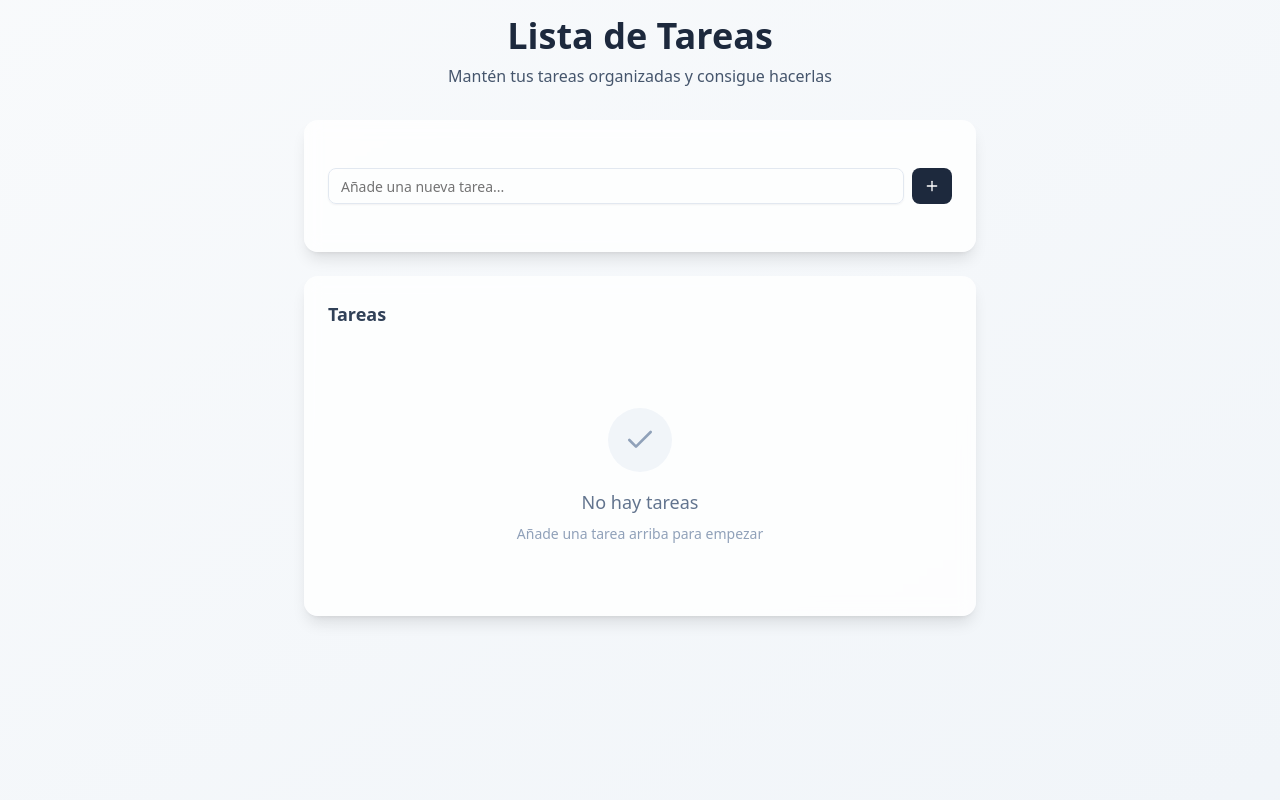
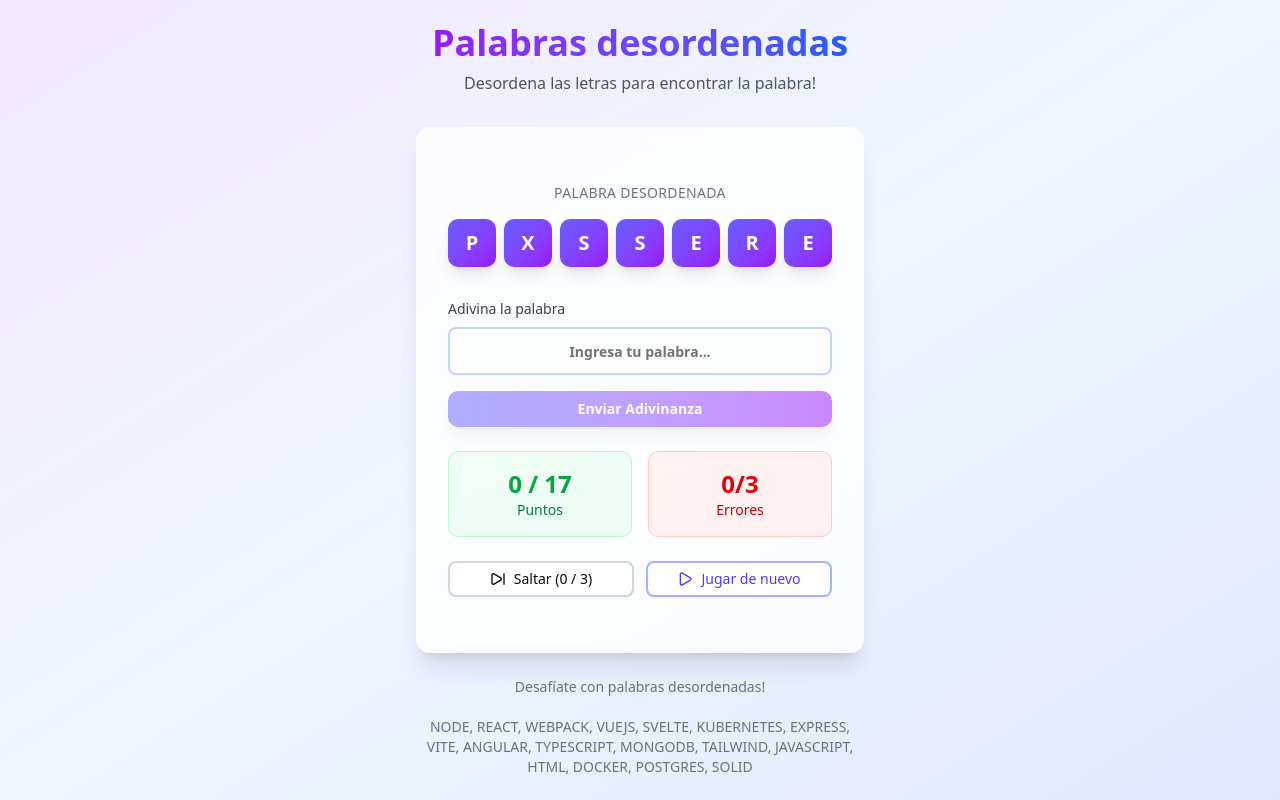
Before and after one commit to virginiar/react-hooks-app, a React (Vite) app: page / in a window 1280 px wide. Built offline with nearby package versions, Linux system fonts and the light colour scheme.

Commit message:
Implementando el componente ScrambleWords con useState

```diff
--- a/package.json
+++ b/package.json
@@ -11,6 +11,7 @@
   },
   "dependencies": {
     "@tailwindcss/vite": "^4.1.18",
+    "canvas-confetti": "^1.9.4",
     "class-variance-authority": "^0.7.1",
     "clsx": "^2.1.1",
     "lucide-react": "^0.563.0",
@@ -23,6 +24,7 @@
   },
   "devDependencies": {
     "@eslint/js": "^9.39.1",
+    "@types/canvas-confetti": "^1.9.0",
     "@types/node": "^24.10.9",
     "@types/react": "^19.2.5",
     "@types/react-dom": "^19.2.3",
--- /dev/null
+++ b/src/05-useReducer/ScrambleWords.tsx
@@ -0,0 +1,277 @@
+// ! Importante:
+// Es necesario componentes de Shadcn/ui
+// https://ui.shadcn.com/docs/installation/vite
+
+import React, { useState } from "react";
+import { Button } from "@/components/ui/button";
+import { Input } from "@/components/ui/input";
+import { Card, CardContent } from "@/components/ui/card";
+import { SkipForward, Play } from "lucide-react";
+
+import confetti from "canvas-confetti";
+
+const GAME_WORDS = [
+  "REACT",
+  "JAVASCRIPT",
+  "TYPESCRIPT",
+  "HTML",
+  "ANGULAR",
+  "SOLID",
+  "NODE",
+  "VUEJS",
+  "SVELTE",
+  "EXPRESS",
+  "MONGODB",
+  "POSTGRES",
+  "DOCKER",
+  "KUBERNETES",
+  "WEBPACK",
+  "VITE",
+  "TAILWIND",
+];
+
+// Esta función mezcla el arreglo para que siempre sea aleatorio
+const shuffleArray = (array: string[]) => {
+  return array.sort(() => Math.random() - 0.5);
+};
+
+// Esta función mezcla las letras de la palabra
+const scrambleWord = (word: string = "") => {
+  return word
+    .split("")
+    .sort(() => Math.random() - 0.5)
+    .join("");
+};
+
+export const ScrambleWords = () => {
+  const [words, setWords] = useState(shuffleArray(GAME_WORDS));
+
+  const [currentWord, setCurrentWord] = useState(words[0]);
+  const [scrambledWord, setScrambledWord] = useState(scrambleWord(currentWord));
+  const [guess, setGuess] = useState("");
+  const [points, setPoints] = useState(0);
+  const [errorCounter, setErrorCounter] = useState(0);
+  const [skipCounter, setSkipCounter] = useState(0);
+
+  // No se precisa un useState, son constantes
+  // const [maxSkips, setMaxSkips] = useState(3);
+  // const [maxAllowErrors, setMaxAllowErrors] = useState(3);
+  const maxSkips = 3;
+  const maxAllowErrors = 3;
+
+  const [isGameOver, setIsGameOver] = useState(false);
+
+  // React:FormEvent está depreciado
+  const handleGuessSubmit = (e: React.SubmitEvent) => {
+    // Previene el refresh de la página
+    e.preventDefault();
+    // Implementar lógica de juego
+    // console.log("Intento de adivinanza:", guess, currentWord);
+    if (guess === currentWord) {
+      const updatedWords = words.slice(1);
+      const newWord = updatedWords[0];
+
+      confetti({
+        particleCount: 100,
+        spread: 120,
+        origin: { y: 0.6 },
+      });
+
+      setPoints(points + 1);
+      setGuess("");
+      setWords(updatedWords);
+      setCurrentWord(newWord);
+      setScrambledWord(scrambleWord(newWord));
+      return;
+    }
+
+    setErrorCounter(errorCounter + 1);
+    setGuess("");
+
+    if (errorCounter + 1 >= maxAllowErrors) {
+      setIsGameOver(true);
+    }
+  };
+
+  const handleSkip = () => {
+    // console.log("Palabra saltada");
+    if (skipCounter >= maxSkips) return;
+
+    const updatedWords = words.slice(1);
+    const newWord = updatedWords[0];
+
+    setSkipCounter(skipCounter + 1);
+    setWords(updatedWords);
+    setCurrentWord(newWord);
+    setScrambledWord(scrambleWord(newWord));
+    setGuess("");
+  };
+
+  const handlePlayAgain = () => {
+    // console.log("Jugar de nuevo");
+    const newArray = shuffleArray(GAME_WORDS);
+    const newWord = newArray[0];
+
+    setPoints(0);
+    setErrorCounter(0);
+    setGuess("");
+    setWords(newArray);
+    setCurrentWord(newWord);
+    setIsGameOver(false);
+    setSkipCounter(0);
+    setScrambledWord(scrambleWord(newWord));
+  };
+
+  //! Si ya no hay palabras para jugar, se muestra el mensaje de fin de juego
+  if (words.length === 0) {
+    confetti({
+      particleCount: 100,
+      spread: 120,
+      origin: { y: 0.6 },
+    });
+    return (
+      <div className="min-h-screen bg-linear-to-br from-purple-100 via-blue-50 to-indigo-100 flex items-center justify-center p-4">
+        <div className="w-full max-w-md mx-auto">
+          <h1 className="text-4xl font-bold bg-linear-to-r from-purple-600 to-blue-600 bg-clip-text text-transparent mb-2">
+            Palabras desordenadas
+          </h1>
+          <p className="text-gray-600">No hay palabras para jugar</p>
+          <br />
+          <div>Puntaje: {points}</div>
+          <br />
+          <div>Errores: {errorCounter}</div>
+          <br />
+          <div>Saltos: {skipCounter}</div>
+          <br />
+          <Button onClick={handlePlayAgain}>Jugar de nuevo</Button>
+        </div>
+      </div>
+    );
+  }
+
+  return (
+    <div className="min-h-screen bg-linear-to-br from-purple-100 via-blue-50 to-indigo-100 flex items-center justify-center p-4">
+      <div className="w-full max-w-md mx-auto">
+        {/* Header */}
+        <div className="text-center mb-8">
+          <h1 className="text-4xl font-bold bg-linear-to-r from-purple-600 to-blue-600 bg-clip-text text-transparent mb-2">
+            Palabras desordenadas
+          </h1>
+          <p className="text-gray-600">
+            Desordena las letras para encontrar la palabra!
+          </p>
+        </div>
+
+        {/* Main Game Card */}
+        <Card className="backdrop-blur-sm bg-white/80 border-0 shadow-xl">
+          <CardContent className="p-8">
+            {/* Scrambled Word Display */}
+            <div className="mb-8">
+              <h2 className="text-center text-sm font-medium text-gray-500 mb-4 uppercase tracking-wide flex items-center justify-center gap-2">
+                Palabra Desordenada
+                {isGameOver && (
+                  <span className="text-red-500 text-xl"> {currentWord}</span>
+                )}
+              </h2>
+
+              <div className="flex justify-center gap-2 mb-6">
+                {scrambledWord.split("").map((letter, index) => (
+                  <div
+                    key={index}
+                    className="w-12 h-12 bg-linear-to-br from-indigo-500 to-purple-600 rounded-lg flex items-center justify-center text-white font-bold text-xl shadow-lg transform hover:scale-105 transition-transform duration-200"
+                    style={{
+                      animationDelay: `${index * 0.1}s`,
+                      animation: "fadeInUp 0.6s ease-out forwards",
+                    }}
+                  >
+                    {letter}
+                  </div>
+                ))}
+              </div>
+            </div>
+
+            {/* Guess Input */}
+            <form onSubmit={handleGuessSubmit} className="mb-6">
+              <div className="space-y-4">
+                <div>
+                  <label
+                    htmlFor="guess"
+                    className="block text-sm font-medium text-gray-700 mb-2"
+                  >
+                    Adivina la palabra
+                  </label>
+                  <Input
+                    id="guess"
+                    type="text"
+                    value={guess}
+                    onChange={(e) =>
+                      setGuess(e.target.value.toUpperCase().trim())
+                    }
+                    placeholder="Ingresa tu palabra..."
+                    className="text-center text-lg font-semibold h-12 border-2 border-indigo-200 focus:border-indigo-500 transition-colors"
+                    maxLength={scrambledWord.length}
+                    disabled={isGameOver}
+                  />
+                </div>
+                <Button
+                  type="submit"
+                  className="w-full bg-linear-to-r from-indigo-500 to-purple-600 hover:from-indigo-600 hover:to-purple-700 text-white font-semibold py-3 rounded-lg shadow-lg hover:shadow-xl transform hover:scale-[1.02] transition-all duration-200"
+                  disabled={!guess.trim() || isGameOver}
+                >
+                  Enviar Adivinanza
+                </Button>
+              </div>
+            </form>
+
+            {/* Stats */}
+            <div className="grid grid-cols-2 gap-4 mb-6">
+              <div className="bg-linear-to-br from-green-50 to-emerald-50 rounded-lg p-4 text-center border border-green-200">
+                <div className="text-2xl font-bold text-green-600">
+                  {points} / {GAME_WORDS.length}
+                </div>
+                <div className="text-sm text-green-700 font-medium">Puntos</div>
+              </div>
+              <div className="bg-linear-to-br from-red-50 to-rose-50 rounded-lg p-4 text-center border border-red-200">
+                <div className="text-2xl font-bold text-red-600">
+                  {errorCounter}/{maxAllowErrors}
+                </div>
+                <div className="text-sm text-red-700 font-medium">Errores</div>
+              </div>
+            </div>
+
+            {/* Action Buttons */}
+            <div className="grid grid-cols-2 gap-3">
+              <Button
+                onClick={handleSkip}
+                variant="outline"
+                className="border-2 border-gray-300 hover:border-gray-400 hover:bg-gray-50 transition-colors flex items-center justify-center gap-2"
+                disabled={isGameOver || skipCounter >= maxSkips}
+              >
+                <SkipForward className="w-4 h-4" />
+                Saltar ({skipCounter} / {maxSkips})
+              </Button>
+              <Button
+                onClick={handlePlayAgain}
+                variant="outline"
+                className="border-2 border-indigo-300 hover:border-indigo-400 hover:bg-indigo-50 text-indigo-600 transition-colors flex items-center justify-center gap-2"
+              >
+                <Play className="w-4 h-4" />
+                Jugar de nuevo
+              </Button>
+            </div>
+          </CardContent>
+        </Card>
+
+        {/* Footer */}
+        <div className="text-center mt-6">
+          <p className="text-sm text-gray-500">
+            Desafíate con palabras desordenadas!
+            <br />
+            <br />
+            {words.join(", ")}
+          </p>
+        </div>
+      </div>
+    </div>
+  );
+};
--- a/src/main.tsx
+++ b/src/main.tsx
@@ -7,7 +7,8 @@
 // import { TrafficLightWithHook } from "./02-useEffect/TrafficLightwithHook.tsx";
 // import { PokemonPage } from "./03-examples/PokemonPage.tsx";
 // import { FocusScreen } from "./04-useRef/FocusScreen.tsx";
-import { TasksApp } from "./05-useReducer/TaskApp.tsx";
+// import { TasksApp } from "./05-useReducer/TaskApp.tsx";
+import { ScrambleWords } from "./05-useReducer/ScrambleWords.tsx";
 
 import "./index.css";
 
@@ -19,6 +20,7 @@
     {/* <TrafficLightWithHook /> */}
     {/* <PokemonPage /> */}
     {/* <FocusScreen /> */}
-    <TasksApp />
+    {/* <TasksApp /> */}
+    <ScrambleWords />
   </StrictMode>,
 );
```
Also changed, not shown: 2 other files (tests, documents, lock files or other folders).
